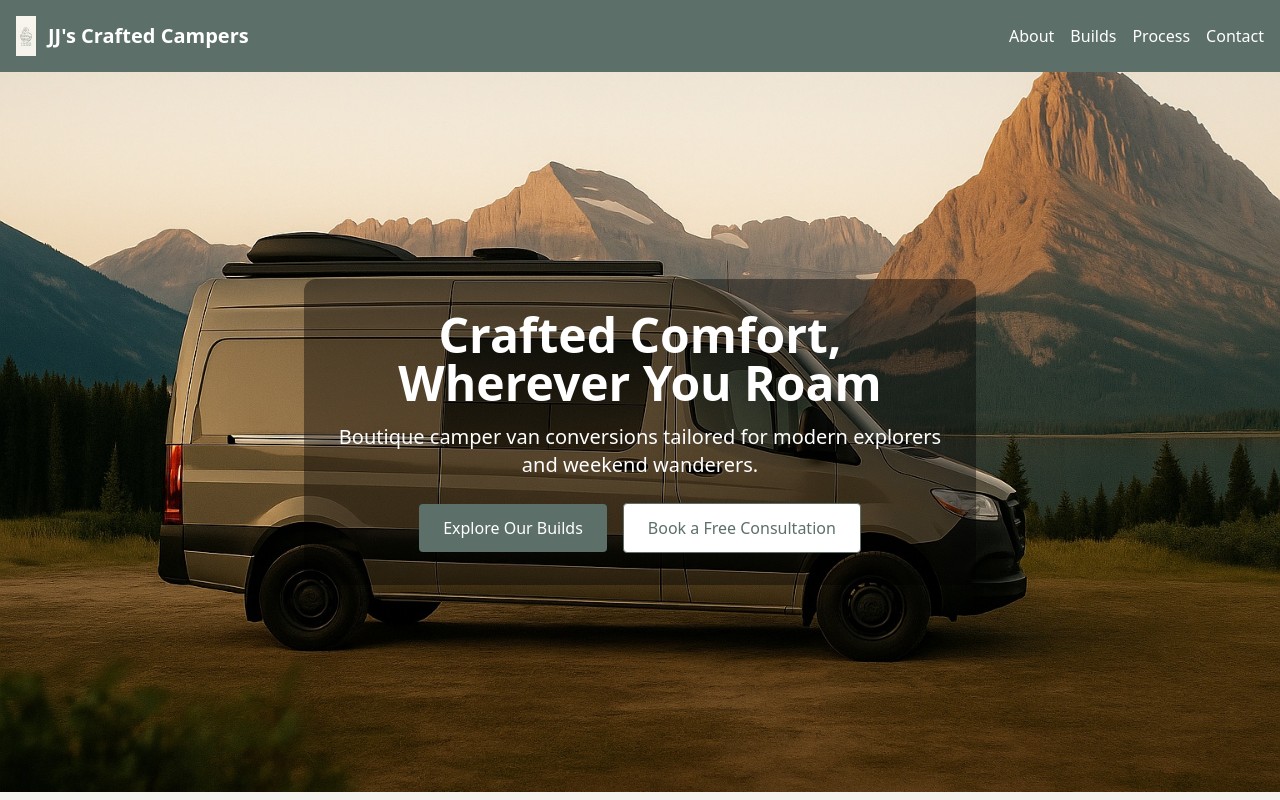
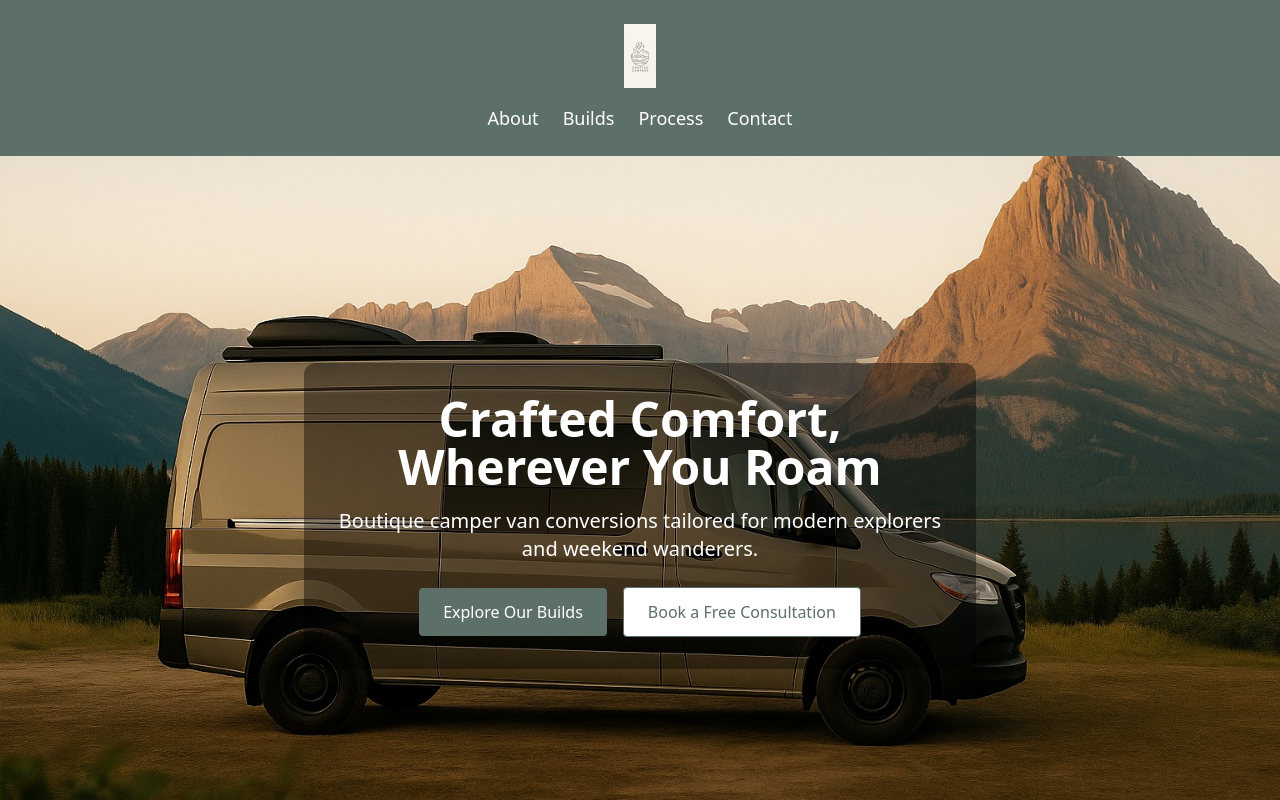
Before and after one commit to JayGordon0512/jjscraftedcampers, a Next.js app: page / in a window 1280 px wide. Shown: the top 800 px of the page. Built offline with nearby package versions, Linux system fonts and the light colour scheme.

Commit message:
Style: move logo above nav menu

```diff
--- a/pages/index.tsx
+++ b/pages/index.tsx
@@ -8,13 +8,10 @@ export default function Home() {
         <meta name="viewport" content="width=device-width, initial-scale=1" />
       </Head>
 
-      <header className="bg-[#5C6F68] text-white p-4 flex justify-between items-center">
-        <div className="flex items-center space-x-3">
-  <img src="/logo.png" alt="JJ's Logo" className="h-10 w-auto" />
-  <h1 className="text-xl font-bold">JJ's Crafted Campers</h1>
-</div>
+      <header className="bg-[#5C6F68] text-white py-6 flex flex-col items-center">
+  <img src="/logo.png" alt="JJ's Logo" className="h-16 mb-4" />
 
-        <nav className="space-x-4">
+  <nav className="space-x-6 text-lg font-medium">
     <a href="#about" className="hover:underline">About</a>
     <a href="#builds" className="hover:underline">Builds</a>
     <a href="#process" className="hover:underline">Process</a>
```
Lines whose indentation alone changed are shown as unchanged.
